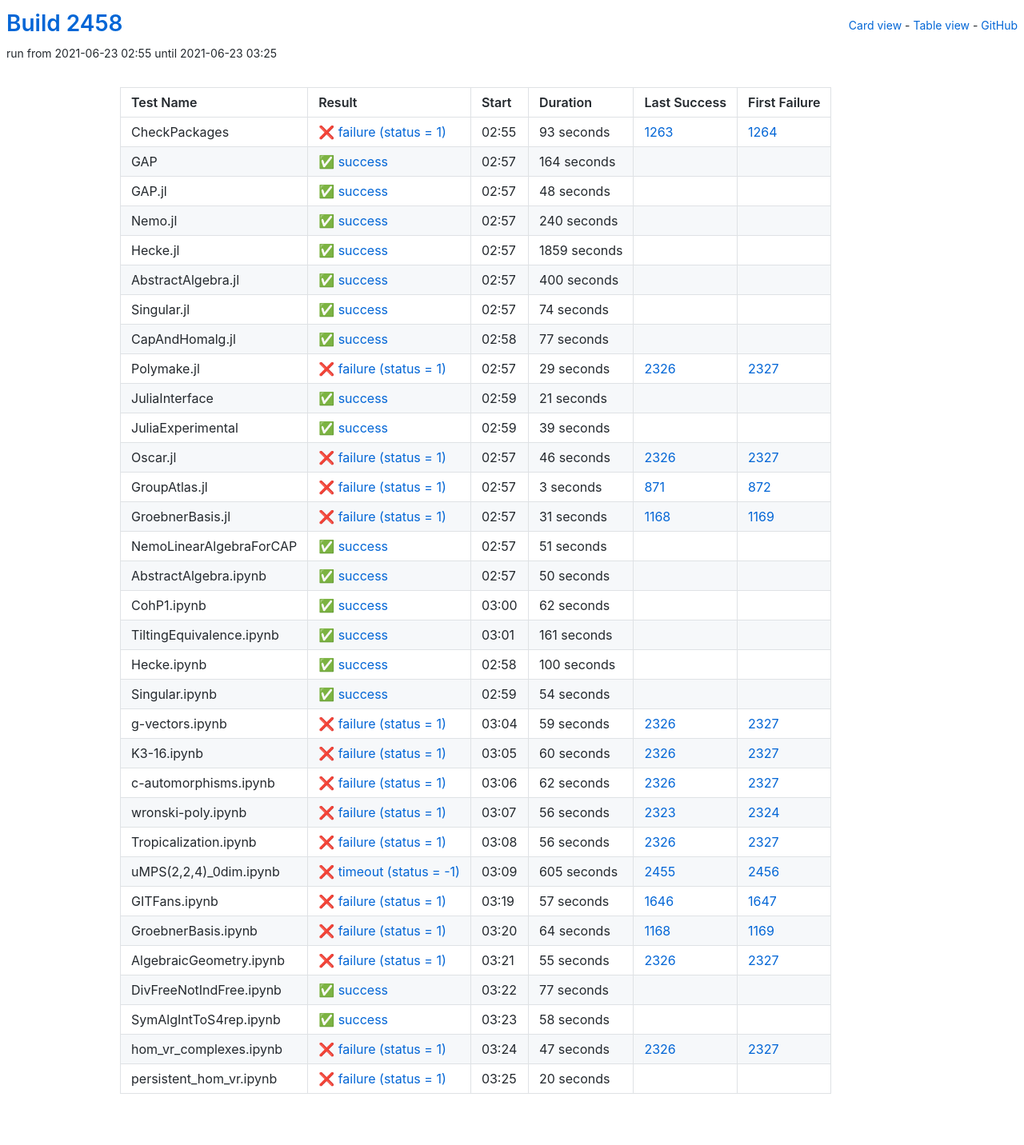
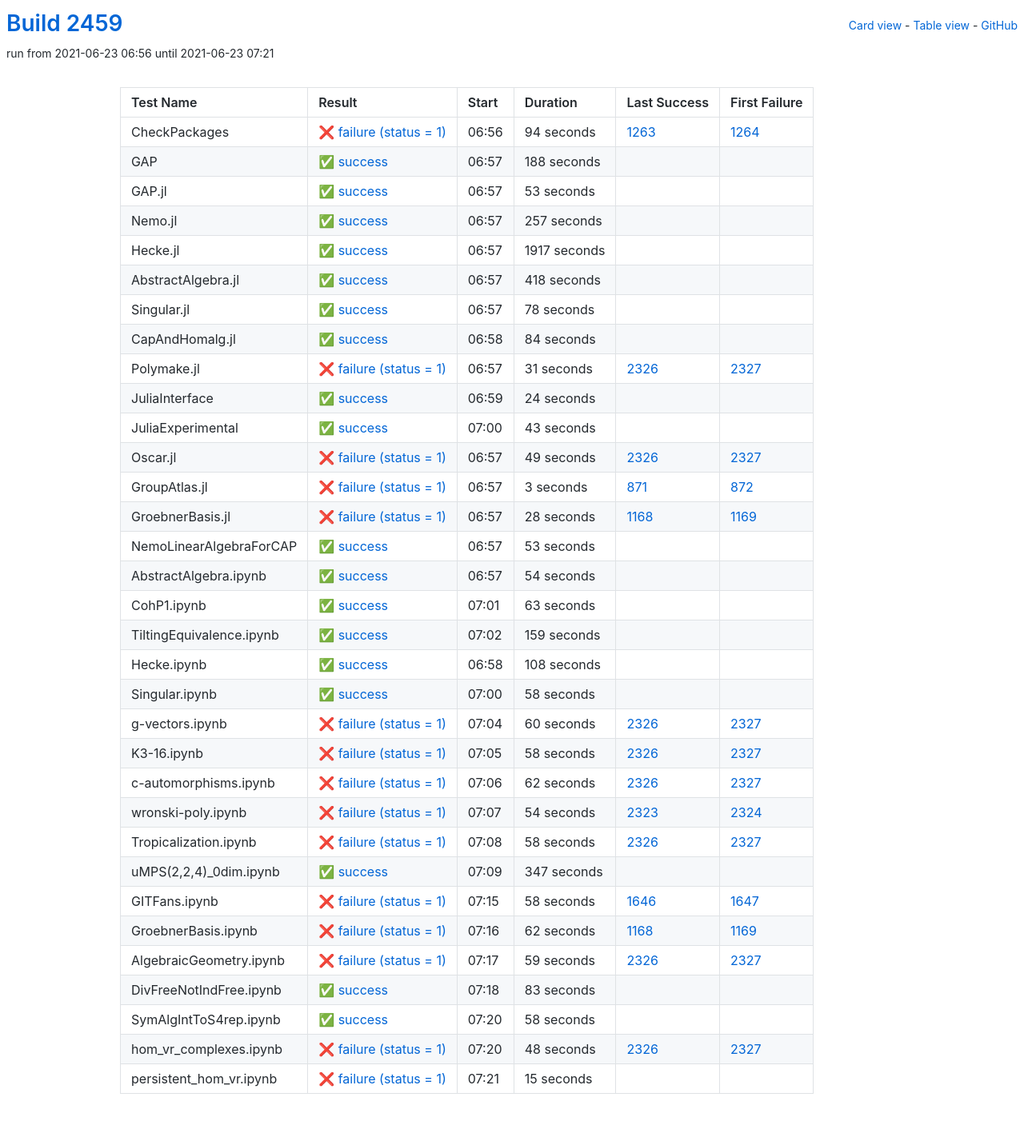
Before and after one commit to oscar-system/oscar-ci-status-stable, a Jekyll site: the page built from table.html, in a window 1280 px wide. Shown: the whole page at 80% size. Built offline with Jekyll 4.4.1, drawn with Linux system fonts in a browser that asks for light colours.

Commit message:
Build #2459

```diff
--- a/_data/ci.yml
+++ b/_data/ci.yml
@@ -1,6 +1,6 @@
 ---
-build: 2458
-build_url: https://oscarci.mathematik.uni-kl.de/job/oscar-stable/2458/
+build: 2459
+build_url: https://oscarci.mathematik.uni-kl.de/job/oscar-stable/2459/
 job: oscar-stable
 organization: oscar-system
 repo: oscar-ci-status-stable
@@ -8,152 +8,152 @@ repourl: https://github.com/oscar-system/oscar-ci-status-stable
 tests:
 - name: CheckPackages
   id: checkpackages
-  log: https://oscarci.mathematik.uni-kl.de/job/oscar-stable/2458/artifact/logs/build-2458/CheckPackages.log
-  start: 2021-06-23 02:55
+  log: https://oscarci.mathematik.uni-kl.de/job/oscar-stable/2459/artifact/logs/build-2459/CheckPackages.log
+  start: 2021-06-23 06:56
   success: false
   exitcode: 1
   status: failure
-  duration: 93
+  duration: 94
   last_success: 1263
   last_success_url: https://oscarci.mathematik.uni-kl.de/job/oscar-stable/1263/
   first_failure: 1264
   first_failure_url: https://oscarci.mathematik.uni-kl.de/job/oscar-stable/1264/
 - name: GAP
   id: gap
-  log: https://oscarci.mathematik.uni-kl.de/job/oscar-stable/2458/artifact/logs/build-2458/GAP.log
-  start: 2021-06-23 02:57
+  log: https://oscarci.mathematik.uni-kl.de/job/oscar-stable/2459/artifact/logs/build-2459/GAP.log
+  start: 2021-06-23 06:57
   success: true
   exitcode: 0
   status: success
-  duration: 164
+  duration: 188
   last_success: false
   last_success_url:
   first_failure: false
   first_failure_url:
 - name: GAP.jl
   id: gap-jl
-  log: https://oscarci.mathematik.uni-kl.de/job/oscar-stable/2458/artifact/logs/build-2458/GAP.jl.log
-  start: 2021-06-23 02:57
+  log: https://oscarci.mathematik.uni-kl.de/job/oscar-stable/2459/artifact/logs/build-2459/GAP.jl.log
+  start: 2021-06-23 06:57
   success: true
   exitcode: 0
   status: success
-  duration: 48
+  duration: 53
   last_success: false
   last_success_url:
   first_failure: false
   first_failure_url:
 - name: Nemo.jl
   id: nemo-jl
-  log: https://oscarci.mathematik.uni-kl.de/job/oscar-stable/2458/artifact/logs/build-2458/Nemo.jl.log
-  start: 2021-06-23 02:57
+  log: https://oscarci.mathematik.uni-kl.de/job/oscar-stable/2459/artifact/logs/build-2459/Nemo.jl.log
+  start: 2021-06-23 06:57
   success: true
   exitcode: 0
   status: success
-  duration: 240
+  duration: 257
   last_success: false
   last_success_url:
   first_failure: false
   first_failure_url:
 - name: Hecke.jl
   id: hecke-jl
-  log: https://oscarci.mathematik.uni-kl.de/job/oscar-stable/2458/artifact/logs/build-2458/Hecke.jl.log
-  start: 2021-06-23 02:57
+  log: https://oscarci.mathematik.uni-kl.de/job/oscar-stable/2459/artifact/logs/build-2459/Hecke.jl.log
+  start: 2021-06-23 06:57
   success: true
   exitcode: 0
   status: success
-  duration: 1859
+  duration: 1917
   last_success: false
   last_success_url:
   first_failure: false
   first_failure_url:
 - name: AbstractAlgebra.jl
   id: abstractalgebra-jl
-  log: https://oscarci.mathematik.uni-kl.de/job/oscar-stable/2458/artifact/logs/build-2458/AbstractAlgebra.jl.log
-  start: 2021-06-23 02:57
+  log: https://oscarci.mathematik.uni-kl.de/job/oscar-stable/2459/artifact/logs/build-2459/AbstractAlgebra.jl.log
+  start: 2021-06-23 06:57
   success: true
   exitcode: 0
   status: success
-  duration: 400
+  duration: 418
   last_success: false
   last_success_url:
   first_failure: false
   first_failure_url:
 - name: Singular.jl
   id: singular-jl
-  log: https://oscarci.mathematik.uni-kl.de/job/oscar-stable/2458/artifact/logs/build-2458/Singular.jl.log
-  start: 2021-06-23 02:57
+  log: https://oscarci.mathematik.uni-kl.de/job/oscar-stable/2459/artifact/logs/build-2459/Singular.jl.log
+  start: 2021-06-23 06:57
   success: true
   exitcode: 0
   status: success
-  duration: 74
+  duration: 78
   last_success: false
   last_success_url:
   first_failure: false
   first_failure_url:
 - name: CapAndHomalg.jl
   id: capandhomalg-jl
-  log: https://oscarci.mathematik.uni-kl.de/job/oscar-stable/2458/artifact/logs/build-2458/CapAndHomalg.jl.log
-  start: 2021-06-23 02:58
+  log: https://oscarci.mathematik.uni-kl.de/job/oscar-stable/2459/artifact/logs/build-2459/CapAndHomalg.jl.log
+  start: 2021-06-23 06:58
   success: true
   exitcode: 0
   status: success
-  duration: 77
+  duration: 84
   last_success: false
   last_success_url:
   first_failure: false
   first_failure_url:
 - name: Polymake.jl
   id: polymake-jl
-  log: https://oscarci.mathematik.uni-kl.de/job/oscar-stable/2458/artifact/logs/build-2458/Polymake.jl.log
-  start: 2021-06-23 02:57
+  log: https://oscarci.mathematik.uni-kl.de/job/oscar-stable/2459/artifact/logs/build-2459/Polymake.jl.log
+  start: 2021-06-23 06:57
   success: false
   exitcode: 1
   status: failure
-  duration: 29
+  duration: 31
   last_success: 2326
   last_success_url: https://oscarci.mathematik.uni-kl.de/job/oscar-stable/2326/
   first_failure: 2327
   first_failure_url: https://oscarci.mathematik.uni-kl.de/job/oscar-stable/2327/
 - name: JuliaInterface
   id: juliainterface
-  log: https://oscarci.mathematik.uni-kl.de/job/oscar-stable/2458/artifact/logs/build-2458/JuliaInterface.log
-  start: 2021-06-23 02:59
+  log: https://oscarci.mathematik.uni-kl.de/job/oscar-stable/2459/artifact/logs/build-2459/JuliaInterface.log
+  start: 2021-06-23 06:59
   success: true
   exitcode: 0
   status: success
-  duration: 21
+  duration: 24
   last_success: false
   last_success_url:
   first_failure: false
   first_failure_url:
 - name: JuliaExperimental
   id: juliaexperimental
-  log: https://oscarci.mathematik.uni-kl.de/job/oscar-stable/2458/artifact/logs/build-2458/JuliaExperimental.log
-  start: 2021-06-23 02:59
+  log: https://oscarci.mathematik.uni-kl.de/job/oscar-stable/2459/artifact/logs/build-2459/JuliaExperimental.log
+  start: 2021-06-23 07:00
   success: true
   exitcode: 0
   status: success
-  duration: 39
+  duration: 43
   last_success: false
   last_success_url:
   first_failure: false
   first_failure_url:
 - name: Oscar.jl
   id: oscar-jl
-  log: https://oscarci.mathematik.uni-kl.de/job/oscar-stable/2458/artifact/logs/build-2458/Oscar.jl.log
-  start: 2021-06-23 02:57
+  log: https://oscarci.mathematik.uni-kl.de/job/oscar-stable/2459/artifact/logs/build-2459/Oscar.jl.log
+  start: 2021-06-23 06:57
   success: false
   exitcode: 1
   status: failure
-  duration: 46
+  duration: 49
   last_success: 2326
   last_success_url: https://oscarci.mathematik.uni-kl.de/job/oscar-stable/2326/
   first_failure: 2327
   first_failure_url: https://oscarci.mathematik.uni-kl.de/job/oscar-stable/2327/
 - name: GroupAtlas.jl
   id: groupatlas-jl
-  log: https://oscarci.mathematik.uni-kl.de/job/oscar-stable/2458/artifact/logs/build-2458/GroupAtlas.jl.log
-  start: 2021-06-23 02:57
+  log: https://oscarci.mathematik.uni-kl.de/job/oscar-stable/2459/artifact/logs/build-2459/GroupAtlas.jl.log
+  start: 2021-06-23 06:57
   success: false
   exitcode: 1
   status: failure
@@ -164,80 +164,32 @@ tests:
   first_failure_url: https://oscarci.mathematik.uni-kl.de/job/oscar-stable/872/
 - name: GroebnerBasis.jl
   id: groebnerbasis-jl
-  log: https://oscarci.mathematik.uni-kl.de/job/oscar-stable/2458/artifact/logs/build-2458/GroebnerBasis.jl.log
-  start: 2021-06-23 02:57
+  log: https://oscarci.mathematik.uni-kl.de/job/oscar-stable/2459/artifact/logs/build-2459/GroebnerBasis.jl.log
+  start: 2021-06-23 06:57
   success: false
   exitcode: 1
   status: failure
-  duration: 31
+  duration: 28
   last_success: 1168
   last_success_url: https://oscarci.mathematik.uni-kl.de/job/oscar-stable/1168/
   first_failure: 1169
   first_failure_url: https://oscarci.mathematik.uni-kl.de/job/oscar-stable/1169/
 - name: NemoLinearAlgebraForCAP
   id: nemolinearalgebraforcap
-  log: https://oscarci.mathematik.uni-kl.de/job/oscar-stable/2458/artifact/logs/build-2458/NemoLinearAlgebraForCAP.log
-  start: 2021-06-23 02:57
+  log: https://oscarci.mathematik.uni-kl.de/job/oscar-stable/2459/artifact/logs/build-2459/NemoLinearAlgebraForCAP.log
+  start: 2021-06-23 06:57
   success: true
   exitcode: 0
   status: success
-  duration: 51
+  duration: 53
   last_success: false
   last_success_url:
   first_failure: false
   first_failure_url:
 - name: AbstractAlgebra.ipynb
   id: abstractalgebra-ipynb
-  log: https://oscarci.mathematik.uni-kl.de/job/oscar-stable/2458/artifact/logs/build-2458/AbstractAlgebra.ipynb.log
-  start: 2021-06-23 02:57
-  success: true
-  exitcode: 0
-  status: success
-  duration: 50
-  last_success: false
-  last_success_url:
-  first_failure: false
-  first_failure_url:
-- name: CohP1.ipynb
-  id: cohp1-ipynb
-  log: https://oscarci.mathematik.uni-kl.de/job/oscar-stable/2458/artifact/logs/build-2458/CohP1.ipynb.log
-  start: 2021-06-23 03:00
-  success: true
-  exitcode: 0
-  status: success
-  duration: 62
-  last_success: false
-  last_success_url:
-  first_failure: false
-  first_failure_url:
-- name: TiltingEquivalence.ipynb
-  id: tiltingequivalence-ipynb
-  log: https://oscarci.mathematik.uni-kl.de/job/oscar-stable/2458/artifact/logs/build-2458/TiltingEquivalence.ipynb.log
-  start: 2021-06-23 03:01
-  success: true
-  exitcode: 0
-  status: success
-  duration: 161
-  last_success: false
-  last_success_url:
-  first_failure: false
-  first_failure_url:
-- name: Hecke.ipynb
-  id: hecke-ipynb
-  log: https://oscarci.mathematik.uni-kl.de/job/oscar-stable/2458/artifact/logs/build-2458/Hecke.ipynb.log
-  start: 2021-06-23 02:58
-  success: true
-  exitcode: 0
-  status: success
-  duration: 100
-  last_success: false
-  last_success_url:
-  first_failure: false
-  first_failure_url:
-- name: Singular.ipynb
-  id: singular-ipynb
-  log: https://oscarci.mathematik.uni-kl.de/job/oscar-stable/2458/artifact/logs/build-2458/Singular.ipynb.log
-  start: 2021-06-23 02:59
+  log: https://oscarci.mathematik.uni-kl.de/job/oscar-stable/2459/artifact/logs/build-2459/AbstractAlgebra.ipynb.log
+  start: 2021-06-23 06:57
   success: true
   exitcode: 0
   status: success
@@ -246,22 +198,58 @@ tests:
   last_success_url:
   first_failure: false
   first_failure_url:
+- name: CohP1.ipynb
+  id: cohp1-ipynb
+  log: https://oscarci.mathematik.uni-kl.de/job/oscar-stable/2459/artifact/logs/build-2459/CohP1.ipynb.log
+  start: 2021-06-23 07:01
+  success: true
+  exitcode: 0
+  status: success
+  duration: 63
+  last_success: false
+  last_success_url:
+  first_failure: false
+  first_failure_url:
+- name: TiltingEquivalence.ipynb
+  id: tiltingequivalence-ipynb
+  log: https://oscarci.mathematik.uni-kl.de/job/oscar-stable/2459/artifact/logs/build-2459/TiltingEquivalence.ipynb.log
+  start: 2021-06-23 07:02
+  success: true
+  exitcode: 0
+  status: success
+  duration: 159
+  last_success: false
+  last_success_url:
+  first_failure: false
+  first_failure_url:
+- name: Hecke.ipynb
+  id: hecke-ipynb
+  log: https://oscarci.mathematik.uni-kl.de/job/oscar-stable/2459/artifact/logs/build-2459/Hecke.ipynb.log
+  start: 2021-06-23 06:58
+  success: true
+  exitcode: 0
+  status: success
+  duration: 108
+  last_success: false
+  last_success_url:
+  first_failure: false
+  first_failure_url:
+- name: Singular.ipynb
+  id: singular-ipynb
+  log: https://oscarci.mathematik.uni-kl.de/job/oscar-stable/2459/artifact/logs/build-2459/Singular.ipynb.log
+  start: 2021-06-23 07:00
+  success: true
+  exitcode: 0
+  status: success
+  duration: 58
+  last_success: false
+  last_success_url:
+  first_failure: false
+  first_failure_url:
 - name: g-vectors.ipynb
   id: g-vectors-ipynb
-  log: https://oscarci.mathematik.uni-kl.de/job/oscar-stable/2458/artifact/logs/build-2458/g-vectors.ipynb.log
-  start: 2021-06-23 03:04
-  success: false
-  exitcode: 1
-  status: failure
-  duration: 59
-  last_success: 2326
-  last_success_url: https://oscarci.mathematik.uni-kl.de/job/oscar-stable/2326/
-  first_failure: 2327
-  first_failure_url: https://oscarci.mathematik.uni-kl.de/job/oscar-stable/2327/
-- name: K3-16.ipynb
-  id: k3-16-ipynb
-  log: https://oscarci.mathematik.uni-kl.de/job/oscar-stable/2458/artifact/logs/build-2458/K3-16.ipynb.log
-  start: 2021-06-23 03:05
+  log: https://oscarci.mathematik.uni-kl.de/job/oscar-stable/2459/artifact/logs/build-2459/g-vectors.ipynb.log
+  start: 2021-06-23 07:04
   success: false
   exitcode: 1
   status: failure
@@ -270,10 +258,22 @@ tests:
   last_success_url: https://oscarci.mathematik.uni-kl.de/job/oscar-stable/2326/
   first_failure: 2327
   first_failure_url: https://oscarci.mathematik.uni-kl.de/job/oscar-stable/2327/
+- name: K3-16.ipynb
+  id: k3-16-ipynb
+  log: https://oscarci.mathematik.uni-kl.de/job/oscar-stable/2459/artifact/logs/build-2459/K3-16.ipynb.log
+  start: 2021-06-23 07:05
+  success: false
+  exitcode: 1
+  status: failure
+  duration: 58
+  last_success: 2326
+  last_success_url: https://oscarci.mathematik.uni-kl.de/job/oscar-stable/2326/
+  first_failure: 2327
+  first_failure_url: https://oscarci.mathematik.uni-kl.de/job/oscar-stable/2327/
 - name: c-automorphisms.ipynb
   id: c-automorphisms-ipynb
-  log: https://oscarci.mathematik.uni-kl.de/job/oscar-stable/2458/artifact/logs/build-2458/c-automorphisms.ipynb.log
-  start: 2021-06-23 03:06
+  log: https://oscarci.mathematik.uni-kl.de/job/oscar-stable/2459/artifact/logs/build-2459/c-automorphisms.ipynb.log
+  start: 2021-06-23 07:06
   success: false
   exitcode: 1
   status: failure
@@ -284,92 +284,92 @@ tests:
   first_failure_url: https://oscarci.mathematik.uni-kl.de/job/oscar-stable/2327/
 - name: wronski-poly.ipynb
   id: wronski-poly-ipynb
-  log: https://oscarci.mathematik.uni-kl.de/job/oscar-stable/2458/artifact/logs/build-2458/wronski-poly.ipynb.log
-  start: 2021-06-23 03:07
+  log: https://oscarci.mathematik.uni-kl.de/job/oscar-stable/2459/artifact/logs/build-2459/wronski-poly.ipynb.log
+  start: 2021-06-23 07:07
   success: false
   exitcode: 1
   status: failure
-  duration: 56
+  duration: 54
   last_success: 2323
   last_success_url: https://oscarci.mathematik.uni-kl.de/job/oscar-stable/2323/
   first_failure: 2324
   first_failure_url: https://oscarci.mathematik.uni-kl.de/job/oscar-stable/2324/
 - name: Tropicalization.ipynb
   id: tropicalization-ipynb
-  log: https://oscarci.mathematik.uni-kl.de/job/oscar-stable/2458/artifact/logs/build-2458/Tropicalization.ipynb.log
-  start: 2021-06-23 03:08
+  log: https://oscarci.mathematik.uni-kl.de/job/oscar-stable/2459/artifact/logs/build-2459/Tropicalization.ipynb.log
+  start: 2021-06-23 07:08
   success: false
   exitcode: 1
   status: failure
-  duration: 56
+  duration: 58
   last_success: 2326
   last_success_url: https://oscarci.mathematik.uni-kl.de/job/oscar-stable/2326/
   first_failure: 2327
   first_failure_url: https://oscarci.mathematik.uni-kl.de/job/oscar-stable/2327/
 - name: uMPS(2,2,4)_0dim.ipynb
   id: umps-2-2-4-0dim-ipynb
-  log: https://oscarci.mathematik.uni-kl.de/job/oscar-stable/2458/artifact/logs/build-2458/uMPS-2-2-4-_0dim.ipynb.log
-  start: 2021-06-23 03:09
-  success: false
-  exitcode: -1
-  status: timeout
-  duration: 605
-  last_success: 2455
-  last_success_url: https://oscarci.mathematik.uni-kl.de/job/oscar-stable/2455/
-  first_failure: 2456
-  first_failure_url: https://oscarci.mathematik.uni-kl.de/job/oscar-stable/2456/
+  log: https://oscarci.mathematik.uni-kl.de/job/oscar-stable/2459/artifact/logs/build-2459/uMPS-2-2-4-_0dim.ipynb.log
+  start: 2021-06-23 07:09
+  success: true
+  exitcode: 0
+  status: success
+  duration: 347
+  last_success: false
+  last_success_url:
+  first_failure: false
+  first_failure_url:
 - name: GITFans.ipynb
   id: gitfans-ipynb
-  log: https://oscarci.mathematik.uni-kl.de/job/oscar-stable/2458/artifact/logs/build-2458/GITFans.ipynb.log
-  start: 2021-06-23 03:19
+  log: https://oscarci.mathematik.uni-kl.de/job/oscar-stable/2459/artifact/logs/build-2459/GITFans.ipynb.log
+  start: 2021-06-23 07:15
   success: false
   exitcode: 1
   status: failure
-  duration: 57
+  duration: 58
   last_success: 1646
   last_success_url: https://oscarci.mathematik.uni-kl.de/job/oscar-stable/1646/
   first_failure: 1647
   first_failure_url: https://oscarci.mathematik.uni-kl.de/job/oscar-stable/1647/
 - name: GroebnerBasis.ipynb
   id: groebnerbasis-ipynb
-  log: https://oscarci.mathematik.uni-kl.de/job/oscar-stable/2458/artifact/logs/build-2458/GroebnerBasis.ipynb.log
-  start: 2021-06-23 03:20
+  log: https://oscarci.mathematik.uni-kl.de/job/oscar-stable/2459/artifact/logs/build-2459/GroebnerBasis.ipynb.log
+  start: 2021-06-23 07:16
   success: false
   exitcode: 1
   status: failure
-  duration: 64
+  duration: 62
   last_success: 1168
   last_success_url: https://oscarci.mathematik.uni-kl.de/job/oscar-stable/1168/
   first_failure: 1169
   first_failure_url: https://oscarci.mathematik.uni-kl.de/job/oscar-stable/1169/
 - name: AlgebraicGeometry.ipynb
   id: algebraicgeometry-ipynb
-  log: https://oscarci.mathematik.uni-kl.de/job/oscar-stable/2458/artifact/logs/build-2458/AlgebraicGeometry.ipynb.log
-  start: 2021-06-23 03:21
+  log: https://oscarci.mathematik.uni-kl.de/job/oscar-stable/2459/artifact/logs/build-2459/AlgebraicGeometry.ipynb.log
+  start: 2021-06-23 07:17
   success: false
   exitcode: 1
   status: failure
-  duration: 55
+  duration: 59
   last_success: 2326
   last_success_url: https://oscarci.mathematik.uni-kl.de/job/oscar-stable/2326/
   first_failure: 2327
   first_failure_url: https://oscarci.mathematik.uni-kl.de/job/oscar-stable/2327/
 - name: DivFreeNotIndFree.ipynb
   id: divfreenotindfree-ipynb
-  log: https://oscarci.mathematik.uni-kl.de/job/oscar-stable/2458/artifact/logs/build-2458/DivFreeNotIndFree.ipynb.log
-  start: 2021-06-23 03:22
+  log: https://oscarci.mathematik.uni-kl.de/job/oscar-stable/2459/artifact/logs/build-2459/DivFreeNotIndFree.ipynb.log
+  start: 2021-06-23 07:18
   success: true
   exitcode: 0
   status: success
-  duration: 77
+  duration: 83
   last_success: false
   last_success_url:
   first_failure: false
   first_failure_url:
 - name: SymAlgIntToS4rep.ipynb
   id: symalginttos4rep-ipynb
-  log: https://oscarci.mathematik.uni-kl.de/job/oscar-stable/2458/artifact/logs/build-2458/SymAlgIntToS4rep.ipynb.log
-  start: 2021-06-23 03:23
+  log: https://oscarci.mathematik.uni-kl.de/job/oscar-stable/2459/artifact/logs/build-2459/SymAlgIntToS4rep.ipynb.log
+  start: 2021-06-23 07:20
   success: true
   exitcode: 0
   status: success
@@ -380,24 +380,24 @@ tests:
   first_failure_url:
 - name: hom_vr_complexes.ipynb
   id: hom-vr-complexes-ipynb
-  log: https://oscarci.mathematik.uni-kl.de/job/oscar-stable/2458/artifact/logs/build-2458/hom_vr_complexes.ipynb.log
-  start: 2021-06-23 03:24
+  log: https://oscarci.mathematik.uni-kl.de/job/oscar-stable/2459/artifact/logs/build-2459/hom_vr_complexes.ipynb.log
+  start: 2021-06-23 07:20
   success: false
   exitcode: 1
   status: failure
-  duration: 47
+  duration: 48
   last_success: 2326
   last_success_url: https://oscarci.mathematik.uni-kl.de/job/oscar-stable/2326/
   first_failure: 2327
   first_failure_url: https://oscarci.mathematik.uni-kl.de/job/oscar-stable/2327/
 - name: persistent_hom_vr.ipynb
   id: persistent-hom-vr-ipynb
-  log: https://oscarci.mathematik.uni-kl.de/job/oscar-stable/2458/artifact/logs/build-2458/persistent_hom_vr.ipynb.log
-  start: 2021-06-23 03:25
+  log: https://oscarci.mathematik.uni-kl.de/job/oscar-stable/2459/artifact/logs/build-2459/persistent_hom_vr.ipynb.log
+  start: 2021-06-23 07:21
   success: false
   exitcode: 1
   status: failure
-  duration: 20
+  duration: 15
   last_success: false
   last_success_url:
   first_failure: false
```
Also changed, not shown: README.md.
